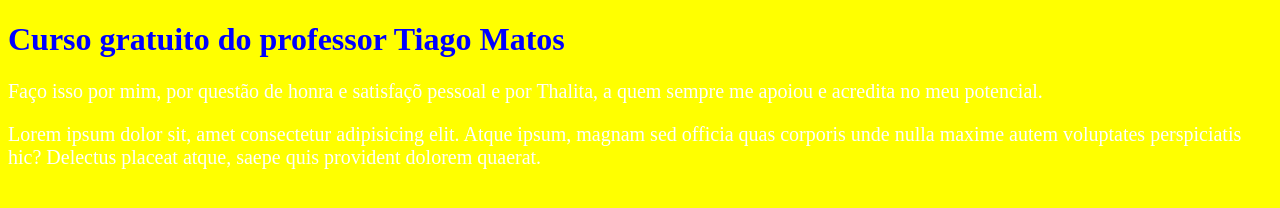
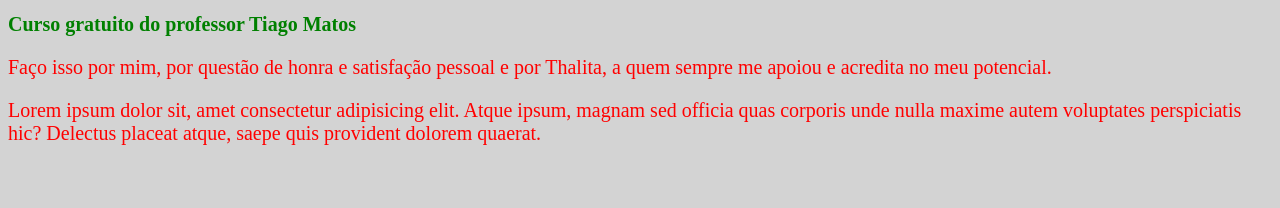
Before and after one commit to MarioAzevedo82/projeto-1, a plain HTML site: page index.html in a window 1280 px wide. Drawn offline with Linux system fonts and the light colour scheme.

Commit message:
Alterado o css fulano

```diff
--- a/estilo-fulano.css
+++ b/estilo-fulano.css
@@ -1,7 +1,12 @@
 h1 {
     font-size: 20px;
+    color: green
 }
 
+p {
+    font-size: 20px;
+    color: red;
+}
 a {
     text-decoration: underline;
 }
@@ -9,3 +14,7 @@ a {
 strong {
     font-weight: bold;
 }
+
+body {
+    background: lightgray;
+}
--- a/index.html
+++ b/index.html
@@ -4,11 +4,11 @@
     <meta charset="UTF-8">
     <meta name="viewport" content="width=device-width, initial-scale=1.0">
     <title>Curso Git & GitHub</title>
-    <link rel="stylesheet" href="estilo.css">
+    <link rel="stylesheet" href="estilo-fulano.css">
 </head>
 <body>
     <h1>Curso gratuito do professor Tiago Matos</h1>
-    <p>Faço isso por mim, por questão de honra e satisfaçõ pessoal e por
+    <p>Faço isso por mim, por questão de honra e satisfação pessoal e por
         Thalita, a quem sempre me apoiou e acredita no meu potencial.
     </p>
     <p>Lorem ipsum dolor sit, amet consectetur adipisicing elit.
```
